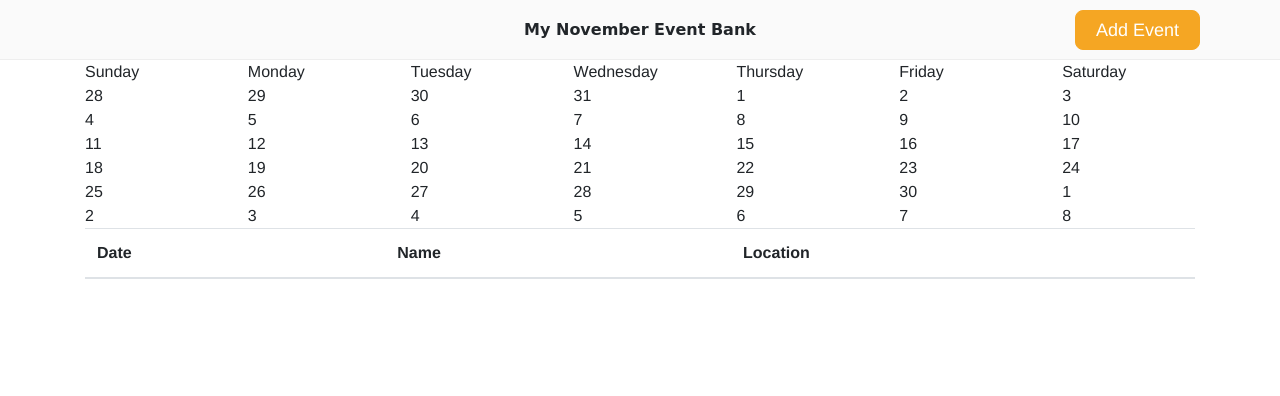
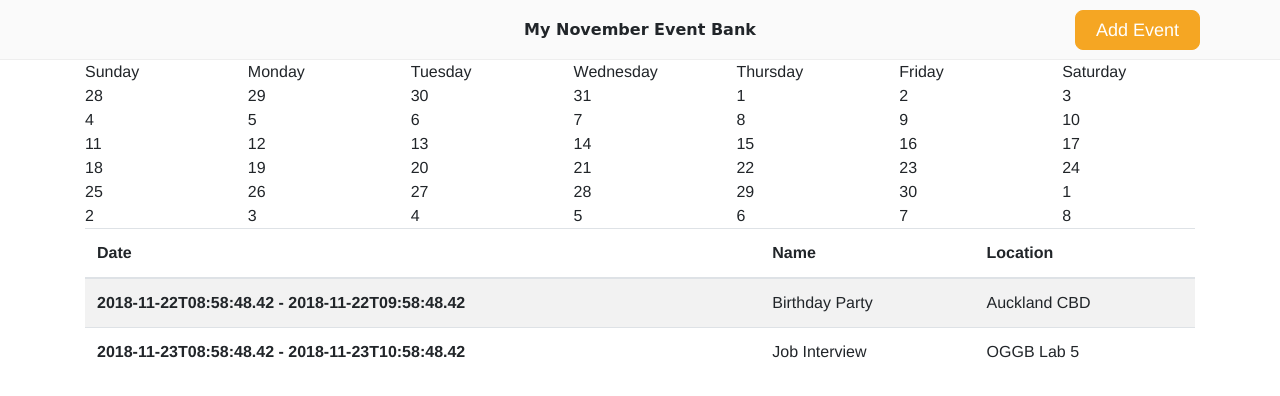
Before and after one commit to nataliausoltseva/calendar-web-app, a React (Create React App) app: page / in a window 1280 px wide. Shown: the top 396 px of the page. Built offline with nearby package versions, Linux system fonts and the light colour scheme; no server answers; the HTML template or start-up script is replaced by a standard one.

Commit message:
Some changes

```diff
--- a/src/components/EventsList.tsx
+++ b/src/components/EventsList.tsx
@@ -11,6 +11,19 @@ export default class EventsList extends React.Component {
                     <th scope="col">Location</th>
                     </tr>
                 </thead>
+                <tbody>
+                    <tr>
+                        <th scope="row">2018-11-22T08:58:48.42 - 2018-11-22T09:58:48.42</th>
+                        <td>Birthday Party</td>
+                        <td>Auckland CBD</td>
+                    </tr>
+                    <tr>
+                        <th scope="row">2018-11-23T08:58:48.42 - 2018-11-23T10:58:48.42</th>
+                        <td>Job Interview</td>
+                        <td>OGGB Lab 5</td>
+                    </tr>
+
+                </tbody>
             </table>
         )
     }
```
